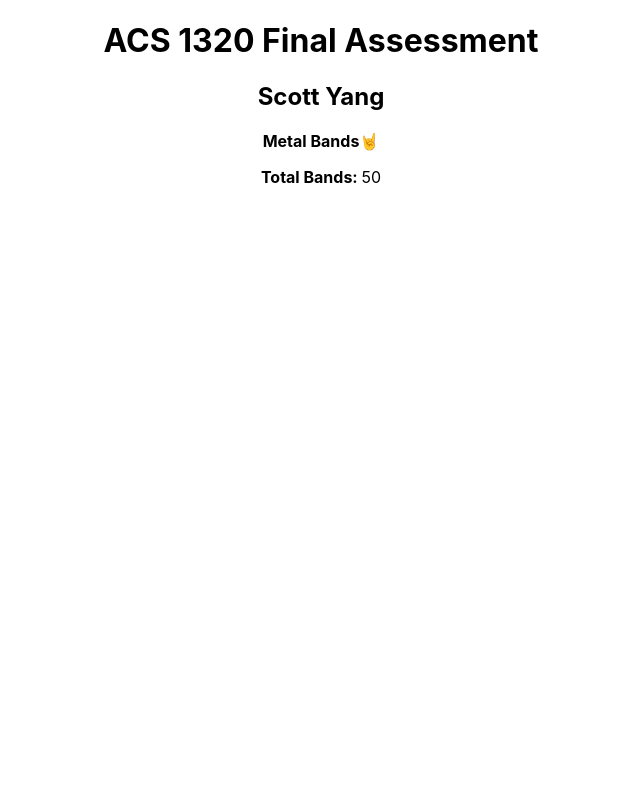
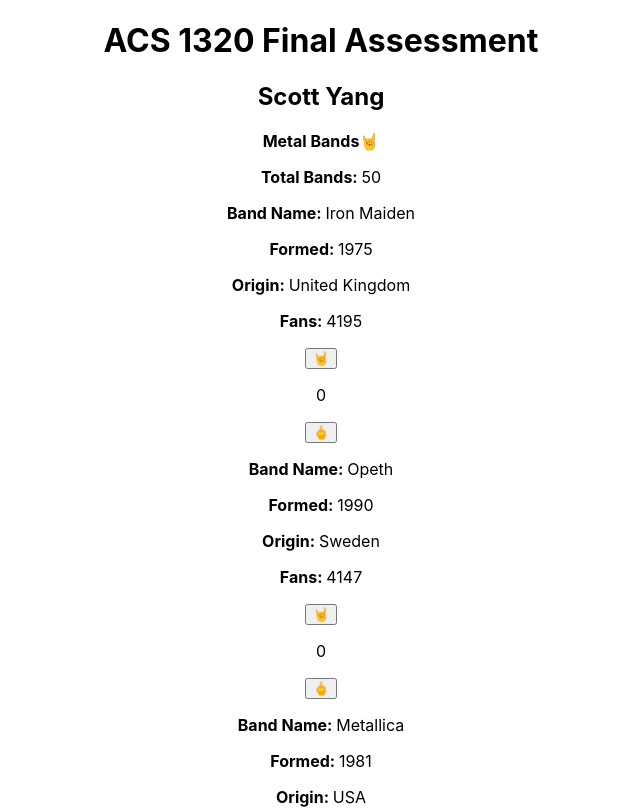
Before and after one commit to scottzyang/metal-bands, a React (Create React App) app: page / in a window 1280 px wide. Shown: the top 809 px of the page, without its empty margins (319-959 px from the left). Built offline with nearby package versions, Linux system fonts and the light colour scheme.

Commit message:
Display likes on bandcard

```diff
--- a/src/components/App/App.js
+++ b/src/components/App/App.js
@@ -1,5 +1,6 @@
 import Heading from '../Heading/Heading';
 import MetalMeta from '../MetalMeta/MetalMeta';
+import BandList from '../BandList/BandList';
 import './App.css';
 
 function App() {
@@ -7,6 +8,7 @@
     <div className="App">
       <Heading />
       <MetalMeta />
+      <BandList />
     </div>
   );
 }
--- /dev/null
+++ b/src/components/BandCard/BandCard.js
@@ -0,0 +1,15 @@
+import Like from "../Like/Like"
+
+function BandCard({band_name, fans, formed, origin, split, style}) {
+  return (
+    <section>
+      <p><strong>Band Name: </strong>{band_name}</p>
+      <p><strong>Formed: </strong>{formed}</p>
+      <p><strong>Origin: </strong>{origin}</p>
+      <p><strong>Fans: </strong>{fans}</p>
+      <Like />
+    </section>
+  )
+}
+
+export default BandCard
```
